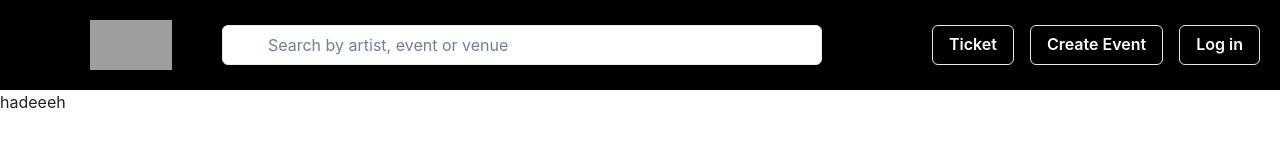
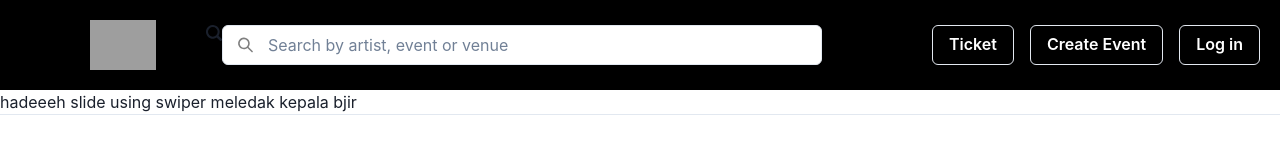
Before and after one commit to angrhpratama/Mini-Project, a Next.js app in the folder my-app/: page / in a window 1280 px wide. Shown: the top 165 px of the page. Built offline with nearby package versions, Linux system fonts and the light colour scheme; grey boxes are pictures that could not be loaded.

Commit message:
add search icon

```diff
--- a/my-app/src/app/components/navbar.tsx
+++ b/my-app/src/app/components/navbar.tsx
@@ -22,13 +22,14 @@ export default function Navbar() {
       <Box ml='50px'>
         <InputGroup>
           <InputLeftElement pointerEvents="none"
-            children={<SearchIcon color="grey" padding="12px" w='14px' />} />
+            children={<SearchIcon color="grey" w='15px' ml='10' />} />
+          <Search2Icon />
           <Input
-          bg='white'
+            bg='white'
             w='600px'
             h='40px'
             type='search'
-            color='grey.700'
+            color='grey'
             fontSize='medium'
             placeholder='Search by artist, event or venue' padding="0 45px" />
         </InputGroup>
@@ -38,15 +39,15 @@ export default function Navbar() {
         ml='110px'>
 
         <ButtonGroup gap='2'>
-          <Button color='white' bgColor='black'  variant='outline'>
+          <Button color='white' bgColor='black' variant='outline'>
             Ticket
           </Button>
 
-          <Button color='white' bgColor='black'  variant='outline' >
+          <Button color='white' bgColor='black' variant='outline' >
             Create Event
           </Button>
 
-          <Button color='white' bgColor='black'  variant='outline' >
+          <Button color='white' bgColor='black' variant='outline' >
             Log in
           </Button>
 
--- a/my-app/src/app/hero/hero.tsx
+++ b/my-app/src/app/hero/hero.tsx
@@ -1,14 +1,23 @@
 'use client'
 
+import { Stack } from "@chakra-ui/layout"
 import Swiper from "swiper"
 import { SwiperSlide } from "swiper/react"
 
 function Hero() {
     return (
 
-    <>
-    hadeeeh
-    </>
+        <>
+
+            hadeeeh
+
+            slide using swiper
+
+            meledak kepala bjir
+
+            <hr />
+
+        </>
 
     )
 }
```
Also changed, not shown: my-app/src/app/components/footer.tsx (indentation only), my-app/src/app/events/events.tsx (indentation only).
